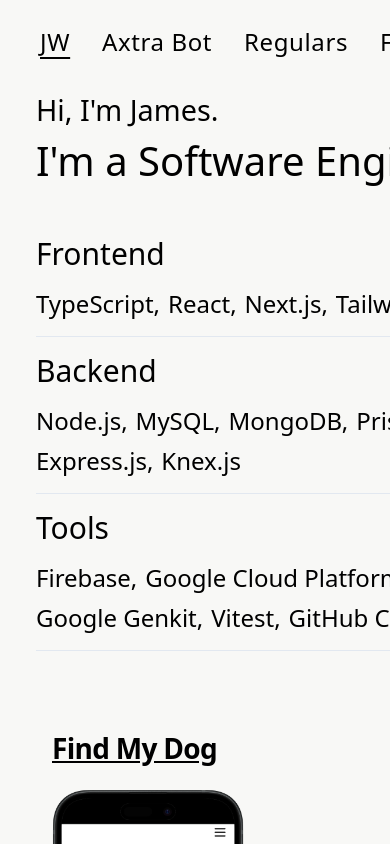
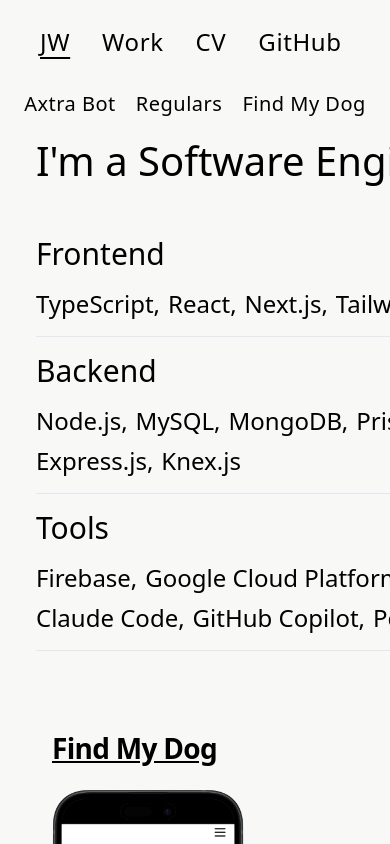
Before and after one commit to Lopside95/james-site, a Next.js app: page / in a window 390 px wide. Both pictures are taken after a click on the button "Work". Shown: the top 844 px of the page. Built offline with nearby package versions, Linux system fonts and the light colour scheme.

Commit message:
update navbar behaviour on mobile, update tools accordion

```diff
--- a/src/components/Navbar.tsx
+++ b/src/components/Navbar.tsx
@@ -26,6 +26,19 @@ const Navbar = () => {
     return () => document.removeEventListener("mousedown", handleOutsideClick);
   }, [isOpen]);
 
+  const dropdownItemStyle = "max-md:px-2 max-md:text-xl";
+
+  // below md the links are a dropped-down row, so following one should close
+  // it; from md up they live in the bar and stay put. 767.98px is Tailwind's
+  // own max-md cutoff.
+  const goToWorkPage = (path: string) => {
+    router.push(path);
+
+    if (window.matchMedia("(max-width: 767.98px)").matches) {
+      setIsOpen(false);
+    }
+  };
+
   const navItemStyle = (page: string) =>
     ` hover:underline-offset-[6px] max-md:mt-3 md:text-xl text-2xl ${
       activePage(page) ? "underline underline-offset-[6px] " : ""
@@ -36,7 +49,7 @@ const Navbar = () => {
       <div className="flex max-w-[1100px] md:w-[800px] 2xl:pl-10 xl:w-[1100px] xl:ml-16 lg:w-[1000px] max-md:w-full max-md:px-10 justify-between">
         <Button
           className={`${navItemStyle(
-            "/"
+            "/",
           )} 2xl:-ml-40 xl:ml-[-7.6rem] md:pl-6 lg:pl-[4.2rem] xl:pl-9 pl-0 `}
           variant="link"
           onClick={() => setIsOpen(false)}
@@ -47,46 +60,48 @@ const Navbar = () => {
         </Button>
 
         <div className="flex md:pr-6 lg:pr-[7rem] border-none">
-          {isOpen ? (
-            <div className="flex md:gap-2" ref={workLinksRef}>
-              <Button
-                className={`${navItemStyle("/work/axtrabot")}`}
-                onClick={() => router.push("/work/axtrabot")}
-                variant={"link"}
-              >
-                Axtra Bot
-              </Button>
-              <Button
-                className={`${navItemStyle("/work/regulars")}`}
-                onClick={() => router.push("/work/regulars")}
-                variant={"link"}
-              >
-                Regulars
-              </Button>
-              <Button
-                className={`${navItemStyle("/work/findmydog")}`}
-                onClick={() => router.push("/work/findmydog")}
-                variant={"link"}
-              >
-                Find My Dog
-              </Button>
-            </div>
-          ) : (
+          <div className="flex" ref={workLinksRef}>
             <Button
               className={`${navItemStyle("/work")} ${
                 (router.pathname === "/work/findmydog" ||
                   router.pathname === "/work/regulars" ||
                   router.pathname === "/work/axtrabot") &&
                 "underline"
-              } ${isOpen ? "hidden" : ""} `}
+              } ${isOpen ? "md:hidden" : ""} `}
               onClick={() => {
-                setIsOpen(true);
+                setIsOpen(!isOpen);
               }}
               variant={"link"}
             >
               Work
             </Button>
-          )}
+
+            {isOpen && (
+              <div className="flex md:gap-2 max-md:fixed max-md:left-0 max-md:top-[4.5rem] max-md:z-40 max-md:w-full max-md:justify-center max-md:gap-1 max-md:bg-base-bg max-md:pb-3">
+                <Button
+                  className={`${navItemStyle("/work/axtrabot")} ${dropdownItemStyle}`}
+                  onClick={() => goToWorkPage("/work/axtrabot")}
+                  variant={"link"}
+                >
+                  Axtra Bot
+                </Button>
+                <Button
+                  className={`${navItemStyle("/work/regulars")} ${dropdownItemStyle}`}
+                  onClick={() => goToWorkPage("/work/regulars")}
+                  variant={"link"}
+                >
+                  Regulars
+                </Button>
+                <Button
+                  className={`${navItemStyle("/work/findmydog")} ${dropdownItemStyle}`}
+                  onClick={() => goToWorkPage("/work/findmydog")}
+                  variant={"link"}
+                >
+                  Find My Dog
+                </Button>
+              </div>
+            )}
+          </div>
 
           <Button
             className={navItemStyle("/cv")}
--- a/src/helpers/data.ts
+++ b/src/helpers/data.ts
@@ -12,8 +12,8 @@ const tools = [
   "Firebase",
   "Google Cloud Platform",
   "Docker",
-  "Google Genkit",
   "Vitest",
+  "Claude Code",
   "GitHub Copilot",
   "Postman",
 ];
@@ -39,8 +39,8 @@ const toolsMobile = [
   "Firebase,",
   "Google Cloud Platform,",
   "Docker,",
-  "Google Genkit,",
   "Vitest,",
+  "Claude Code,",
   "GitHub Copilot,",
   "Postman,",
 ];
```
